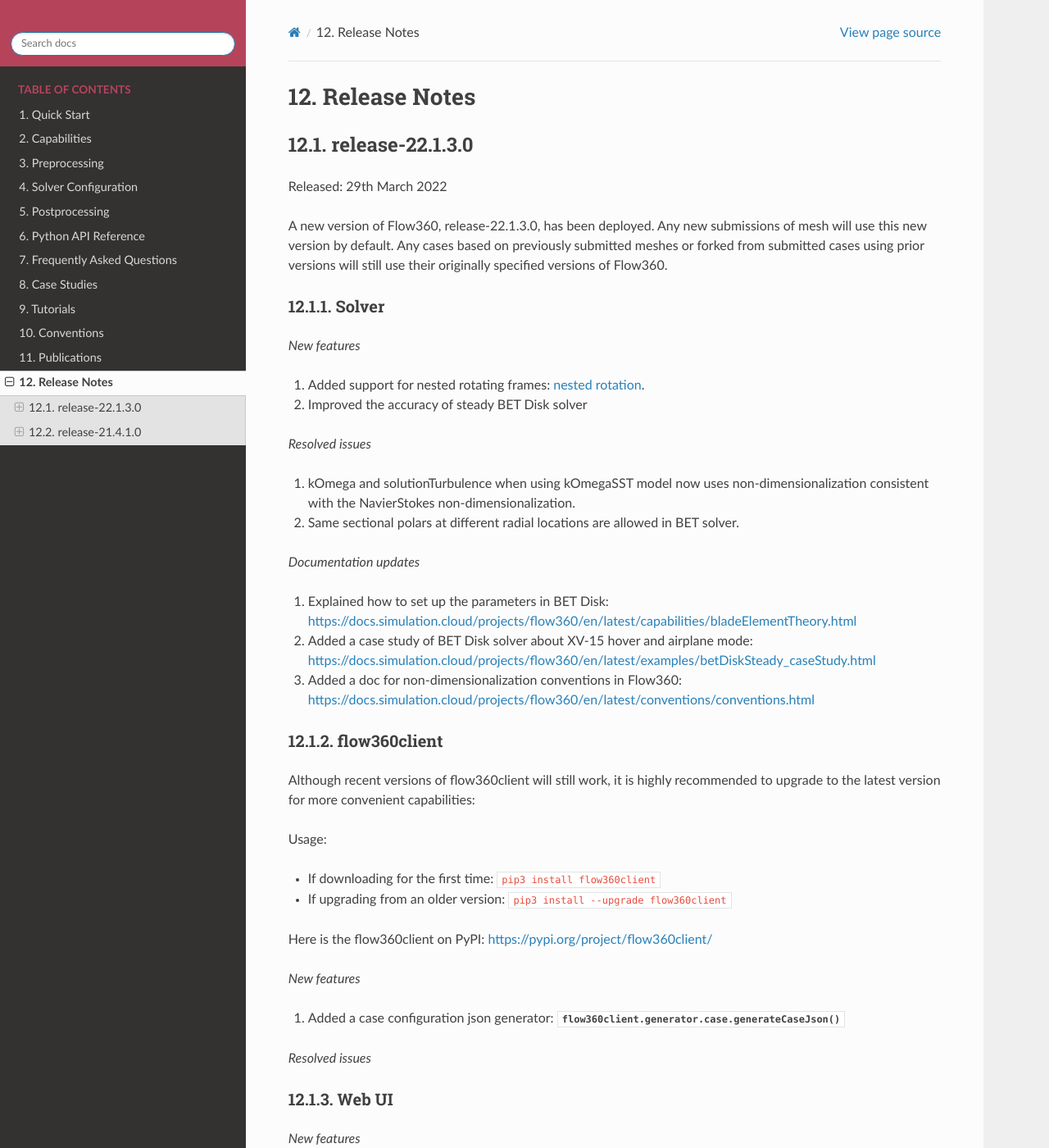
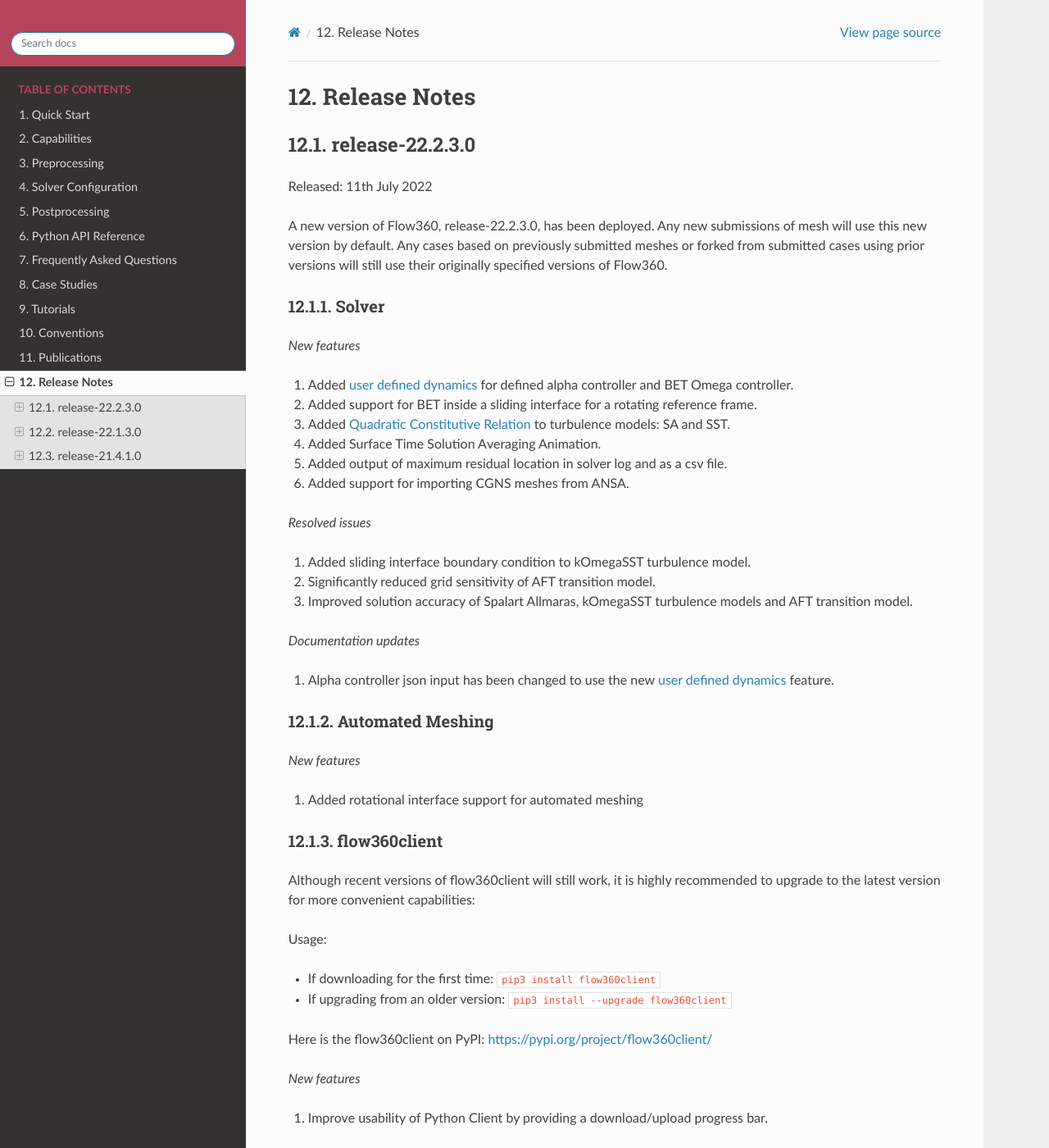
Before and after one commit to flexcompute-readthedocs/Flow360Documentation, a Sphinx documentation site: the page built from docs/source/releaseNotes.rst, in a window 1280 px wide and 1400 px high. Shown: the whole window at 82% size. Built offline with Sphinx 7.4.7 and the Read the Docs theme 2.0.0, drawn with Linux system fonts in a browser that asks for light colours; some of the changed text lies outside the part shown.

Commit message:
added release notes for web UI

```diff
--- a/docs/source/faq/faq.rst
+++ b/docs/source/faq/faq.rst
@@ -129,6 +129,8 @@
 **Standard** storage allows for all operations: retry case, fork case, download all results including surface results and volumetric results.
 
 **Archived** storage disables these operations: fork case, retry direct child case, download surface and volume results.
+
+.. _how-can-i-archive-my-case:
 
 How can I archive my case?
 --------------------------
--- a/docs/source/releaseNotes.rst
+++ b/docs/source/releaseNotes.rst
@@ -1,6 +1,6 @@
 Release Notes
 *************
 
-
+.. include:: releaseNotes/release-22.2.3.0.rst
 .. include:: releaseNotes/release-22.1.3.0.rst
 .. include:: releaseNotes/release-21.4.1.0.rst
--- a/docs/source/releaseNotes/release-22.2.3.0.rst
+++ b/docs/source/releaseNotes/release-22.2.3.0.rst
@@ -1,6 +1,6 @@
-.. _release-22.1.3.0:
+.. _release-22.2.3.0:
 
-release-22.1.3.0
+release-22.2.3.0
 ================
 
 Released: 11th July 2022
@@ -40,6 +40,14 @@
 
 1. Alpha controller json input has been changed to use the new :ref:`user defined dynamics<userDefinedDynamics>` feature.
 
+
+Automated Meshing
+------
+
+*New features*
+
+1. Added rotational interface support for automated meshing
+
 flow360client
 -------------
 
@@ -64,4 +72,8 @@
 
 *New features*
 
-1. Added an interactive case configuration json generator.
+1. Added archive functionality for cases: see :ref:`how can I archive my case<how-can-i-archive-my-case>`.
+2. Added multi-select and batch process: delete/archive/restore.
+3. Added interactive 3D view for surface mesh
+4. Added interactive 3D view for surface to volume mesh generation. Shows refinement zones and actuator disks.
+5. Introduced new billing system
```
